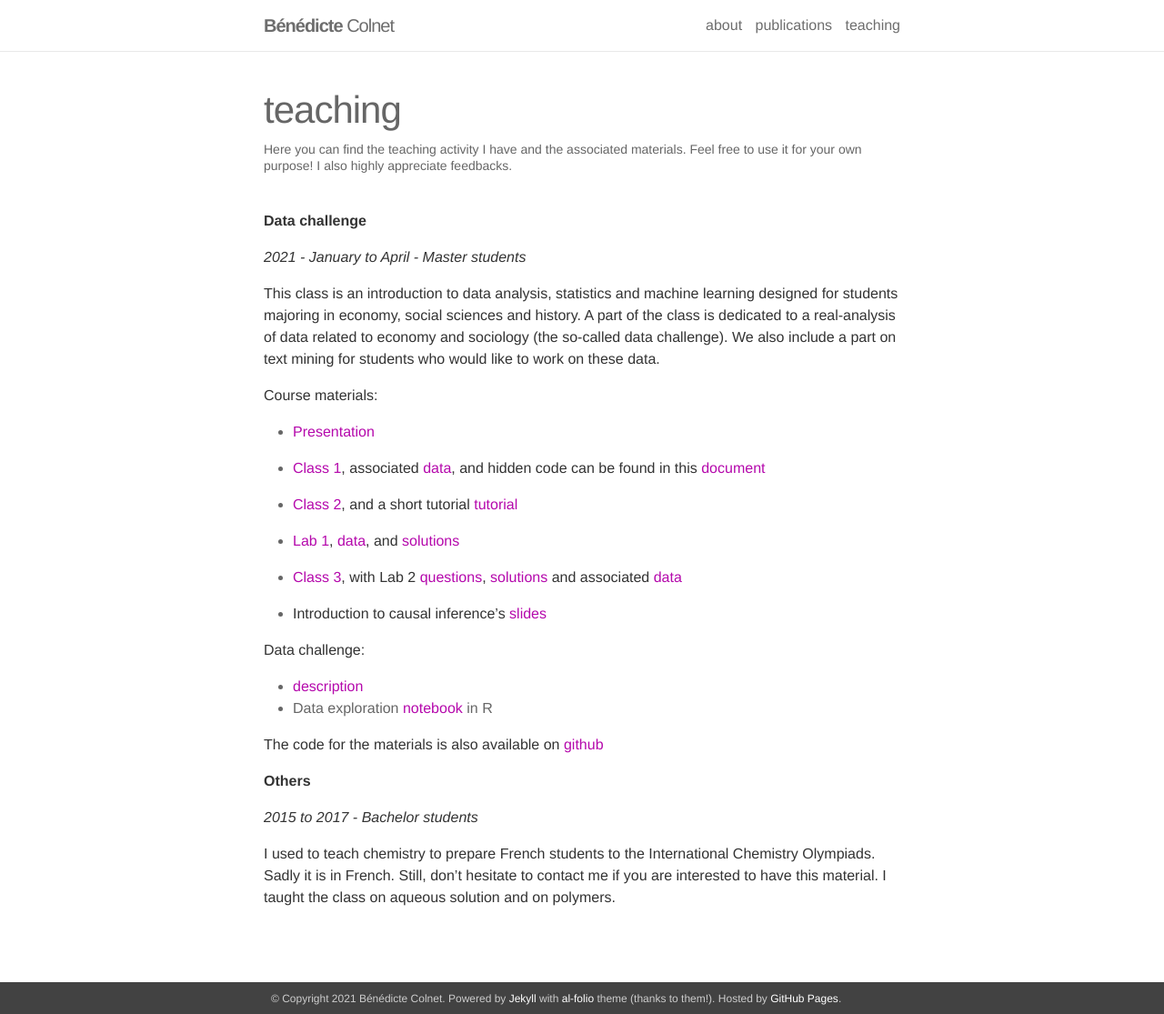
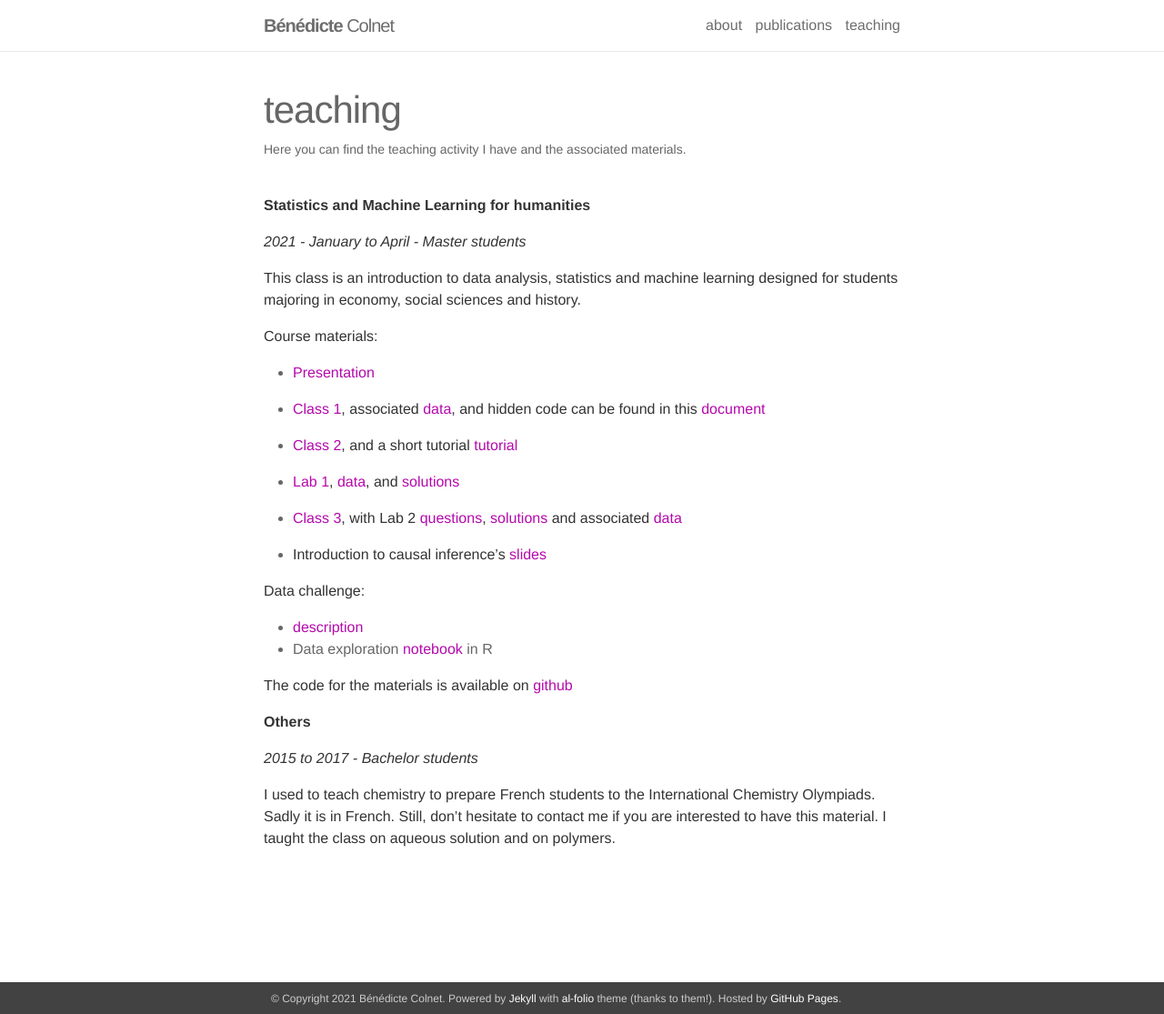
Before and after one commit to BenedicteColnet/BenedicteColnet.github.io, a Jekyll site: the page built from _pages/teaching.md, in a window 1280 px wide and 1115 px high. Shown: the whole window at 91% size. Built offline with Jekyll 4.4.1, drawn with Linux system fonts in a browser that asks for light colours; nearby versions of some CDN libraries; comment, search, counter and statistics services are not loaded.

Commit message:
update teaching page

```diff
--- a/_pages/teaching.md
+++ b/_pages/teaching.md
@@ -2,15 +2,15 @@
 layout: page
 permalink: /teaching/
 title: teaching
-description: Here you can find the teaching activity I have and the associated materials. Feel free to use it for your own purpose! I also highly appreciate feedbacks.
+description: Here you can find the teaching activity I have and the associated materials.
 ---
 
 
-**Data challenge**
+**Statistics and Machine Learning for humanities**
 
 *2021 - January to April - Master students*
 
-This class is an introduction to data analysis, statistics and machine learning designed for students majoring in economy, social sciences and history. A part of the class is dedicated to a real-analysis of data related to economy and sociology (the so-called data challenge). We also include a part on text mining for students who would like to work on these data.
+This class is an introduction to data analysis, statistics and machine learning designed for students majoring in economy, social sciences and history.
 
 Course materials:
 
@@ -30,7 +30,7 @@ Data challenge:
 - [description]({{ site.url }}/files/datachallenge/DataChallenge.pdf)
 - Data exploration [notebook]({{ site.url }}/files/datachallenge/22marsR.pdf) in R
 
-The code for the materials is also available on [github](https://github.com/BenedicteColnet/cours-IA-SHS-2021)
+The code for the materials is available on [github](https://github.com/BenedicteColnet/cours-IA-SHS-2021)
 
 
 **Others**
```
Also changed, not shown: _pages/about.md (+1 -1 lines).
